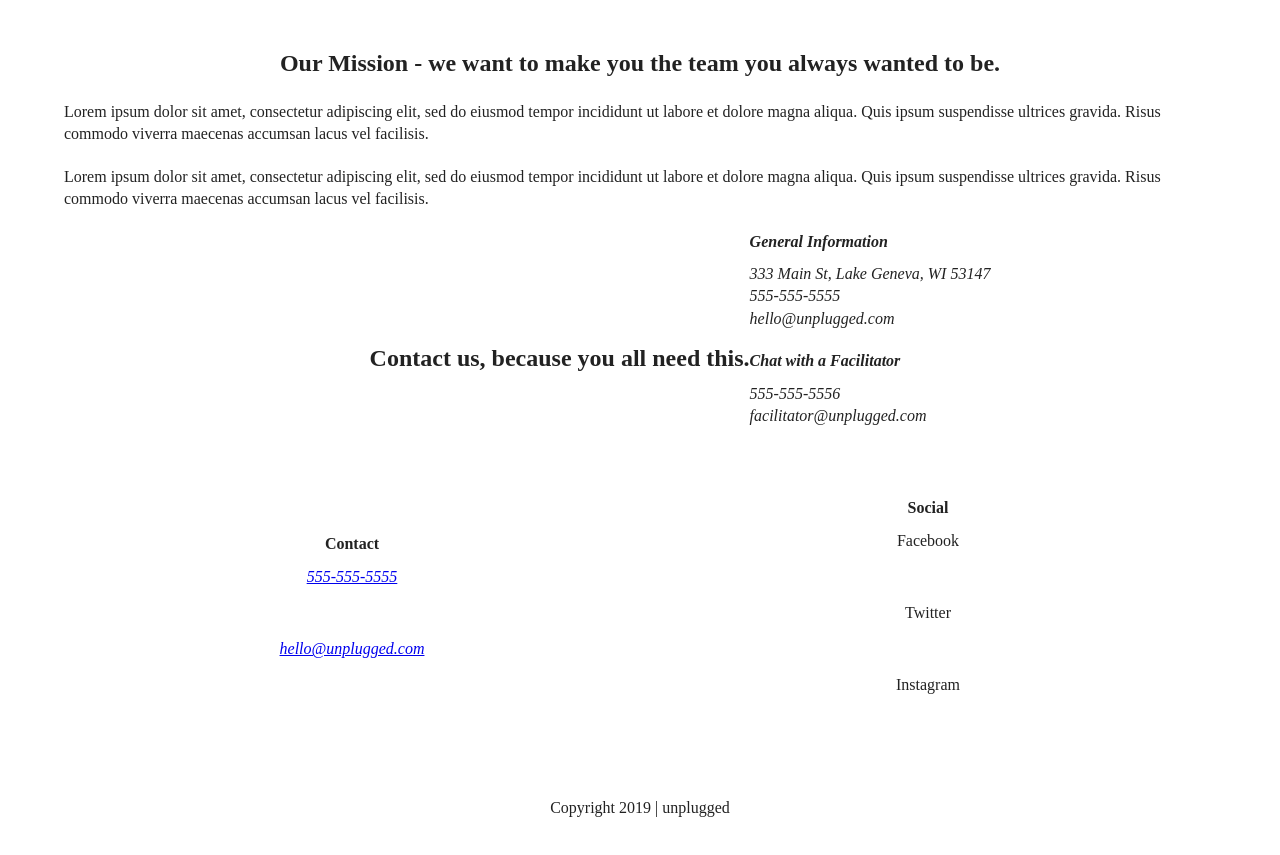
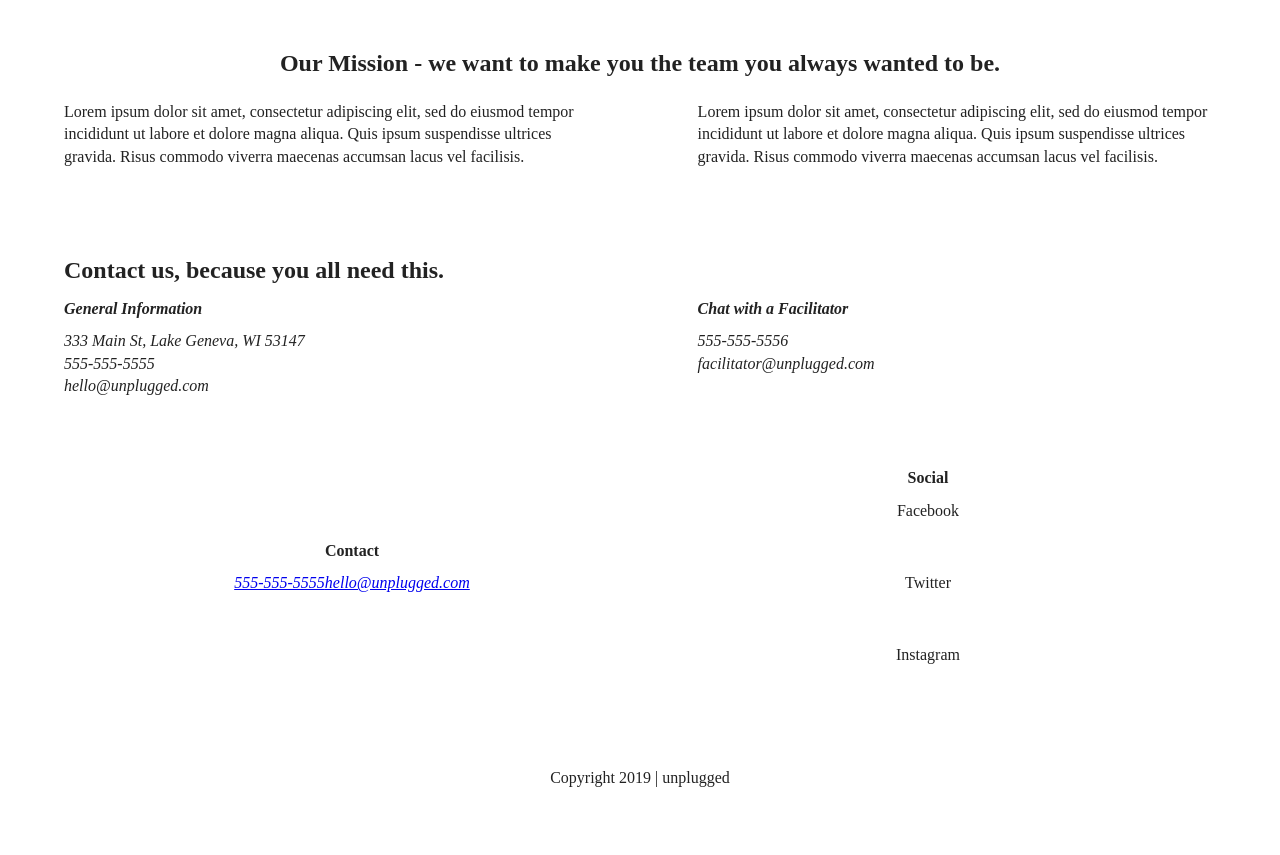
Before and after one commit to K-Zimny/Unplugged-Retreat, a website: page about/index.html in a window 1280 px wide. Shown: the part 57-912 px from the top of the page. Drawn offline with Linux system fonts and the light colour scheme.

Commit message:
Added tablet styles for About page

```diff
--- a/css/main.css
+++ b/css/main.css
@@ -192,23 +192,28 @@ textarea {
 
   /* ----------About page---------- */
 
-  .contact-section .content-wrapper{
+  .contact-section {
+    width: 100%;
+  }
+
+  .contact-section .content-wrapper {
     justify-content: flex-start;
   }
 
-  .mission h2{
+  .mission h2 {
     margin: 50px 0 20px 0;
   }
 
-  .mission p{
+  .mission p {
     margin: 0 0 20px 0;
   }
 
-  .contact-section h2{
+  .contact-section h2 {
     margin: 50px 0 10px 0;
+    width: 100%;
   }
 
-  .contact-section p{
+  .contact-section p {
     margin: 0 0 20px 0;
   }
 
@@ -373,6 +378,31 @@ textarea {
     width: 50%;
   }
 
+  /* ----------About page---------- */
+
+  .mission-content {
+    display: flex;
+    justify-content:space-between;
+    align-items: center;
+    flex-flow: row wrap;
+  }
+
+  .mission-content p {
+    width: 45%;
+  }
+
+  address {
+    display: flex;
+    justify-content: space-between;
+    align-items: flex-start;
+    flex-flow: row wrap;
+    width: 100%;
+  }
+
+  address div{
+   width: 45%;
+  }
+
 }
 
 @media only screen and (min-width:1200px){
```
